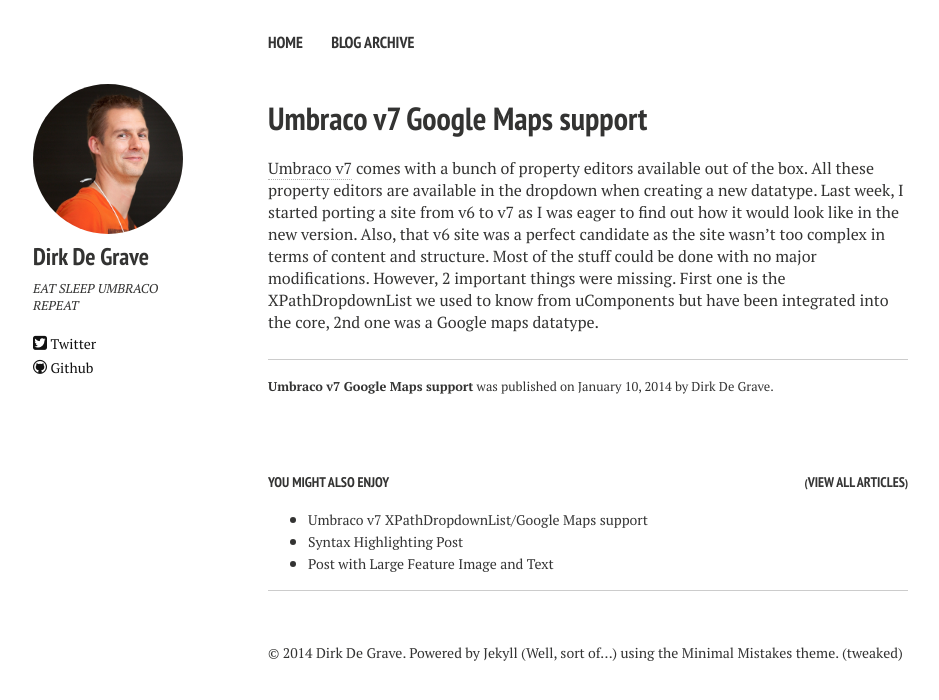
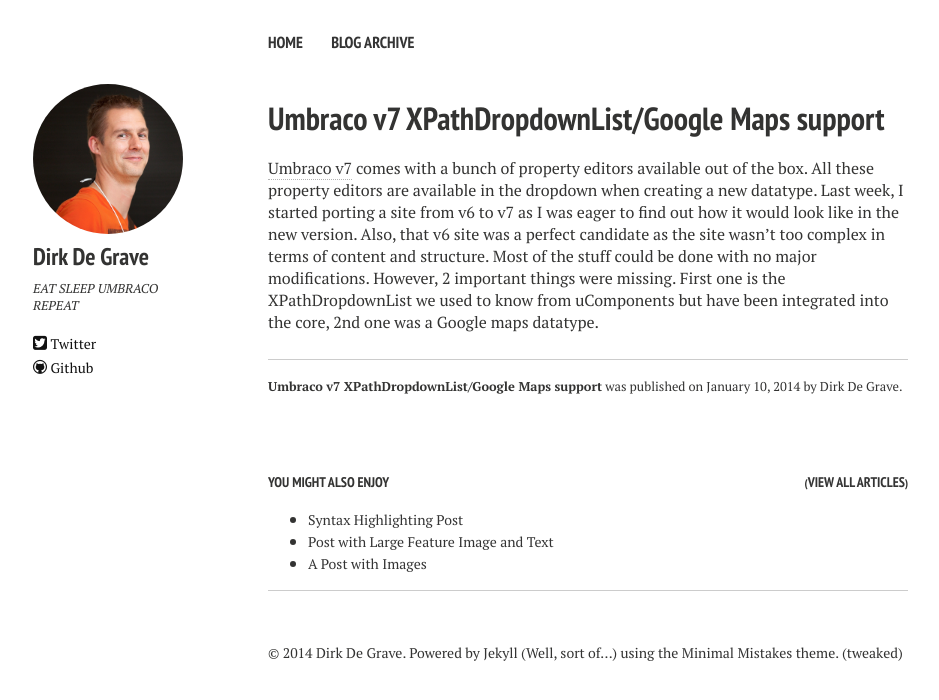
Before and after one commit to netaddicts/netaddicts.github.io, a Jekyll site: the page built from _posts/2014-01-10-v7-xpathdropdownlist-and-gmaps-support.md, in a window 1280 px wide. Shown: the top 700 px of the page, without its empty margins (52-991 px from the left). Built offline with Jekyll 4.4.1, drawn with Linux system fonts in a browser that asks for light colours; nearby versions of some CDN libraries.

Commit message:
Removing duplicate post

```diff
--- a/_posts/2014-01-10-v7-xpathdropdownlist-and-gmaps-support.md
+++ b/_posts/2014-01-10-v7-xpathdropdownlist-and-gmaps-support.md
@@ -1,6 +1,6 @@
 ---
 layout: post
-title: Umbraco v7 Google Maps support
+title: Umbraco v7 XPathDropdownList/Google Maps support
 description: "A quick intro on how to enable the Google Maps datatype in Umbraco v7"
 category: articles
 tags: [umbraco, v7, propertyeditors]
```
Also changed, not shown: _posts/2014-01-10-v7-gmaps-support.md (deleted, +0 -9 lines).
